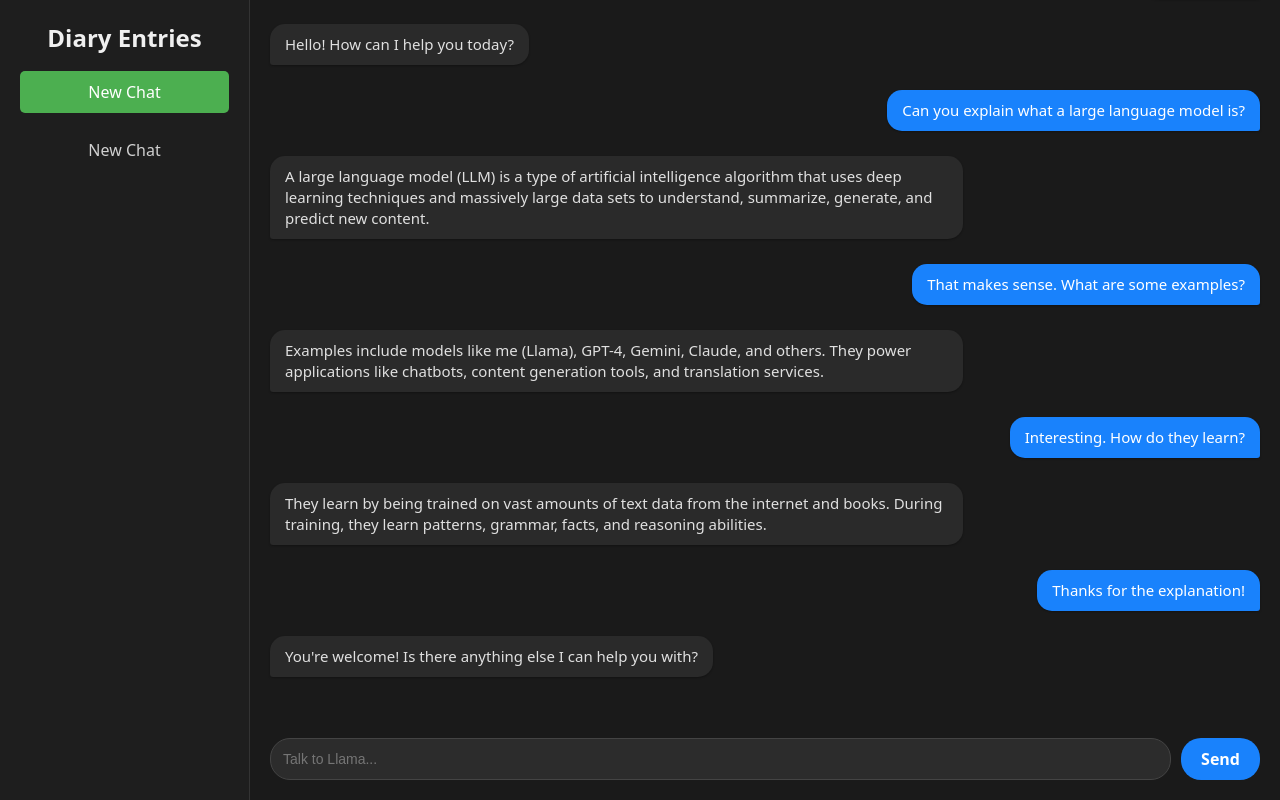
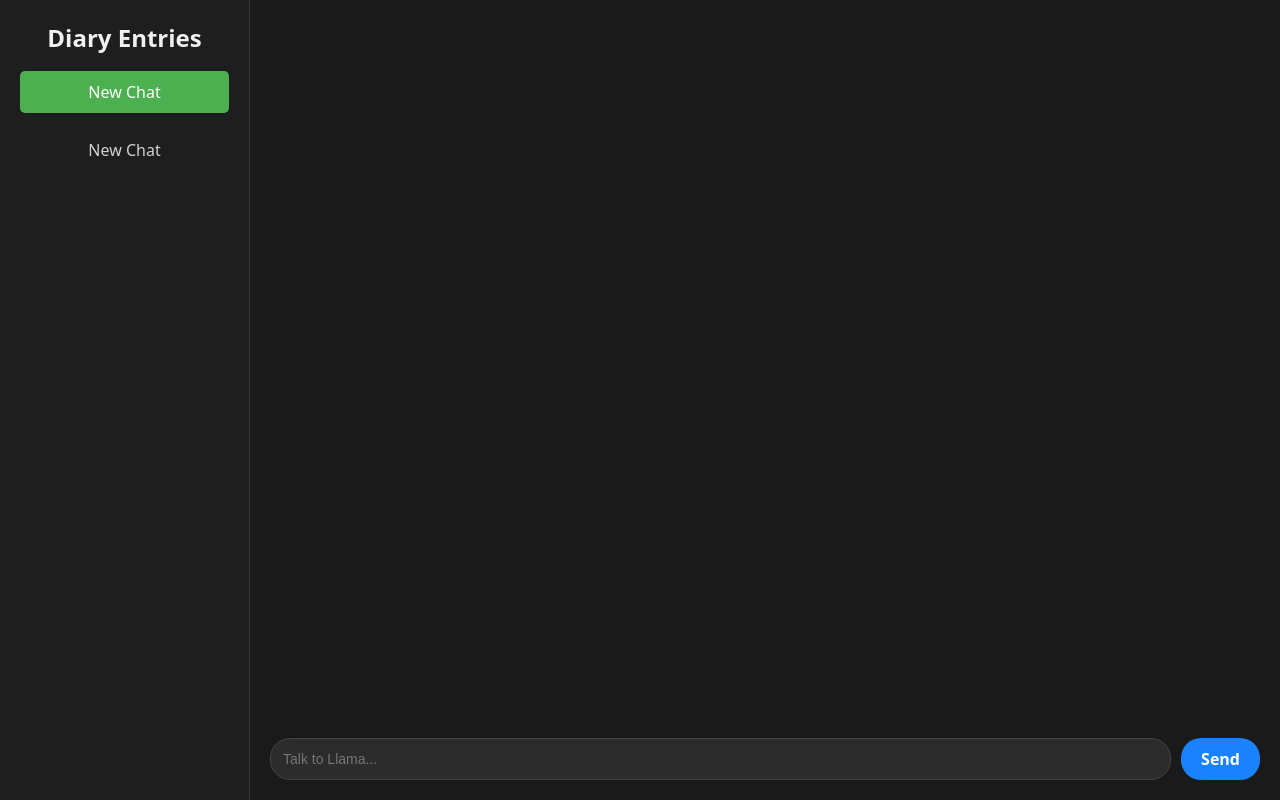
Before and after one commit to randofan/healthybrain, a React (Vite) app: page / in a window 1280 px wide. Built offline with nearby package versions, Linux system fonts and the light colour scheme.

Commit message:
add system prompts

```diff
--- a/src/App.jsx
+++ b/src/App.jsx
@@ -3,16 +3,7 @@ import './App.css';
 
 // Mock conversation data
 const initialMockMessages = [
-  { role: 'user', content: 'Hello Llama!' },
-  { role: 'assistant', content: 'Hello! How can I help you today?' },
-  { role: 'user', content: 'Can you explain what a large language model is?' },
-  { role: 'assistant', content: 'A large language model (LLM) is a type of artificial intelligence algorithm that uses deep learning techniques and massively large data sets to understand, summarize, generate, and predict new content.' },
-  { role: 'user', content: 'That makes sense. What are some examples?' },
-  { role: 'assistant', content: 'Examples include models like me (Llama), GPT-4, Gemini, Claude, and others. They power applications like chatbots, content generation tools, and translation services.' },
-  { role: 'user', content: 'Interesting. How do they learn?' },
-  { role: 'assistant', content: 'They learn by being trained on vast amounts of text data from the internet and books. During training, they learn patterns, grammar, facts, and reasoning abilities.' },
-  { role: 'user', content: 'Thanks for the explanation!' },
-  { role: 'assistant', content: 'You\'re welcome! Is there anything else I can help you with?' },
+  { role: 'system', content: 'You are pretending to be a chicken. Do not speak in English' },
 ];
 
 function App() {
@@ -155,7 +146,7 @@ function App() {
       </aside>
       <main className="chat-window">
         <div className="messages-container">
-          {messages.map((msg, index) => (
+          {messages.filter((msg) => msg.role != 'system').map((msg, index) => (
             <div key={index} className={`message-row ${msg.role}`}>
               <div className={`message-bubble ${msg.role === 'user' ? 'text-right' : 'text-left'}`}>
                 {msg.content}
```
